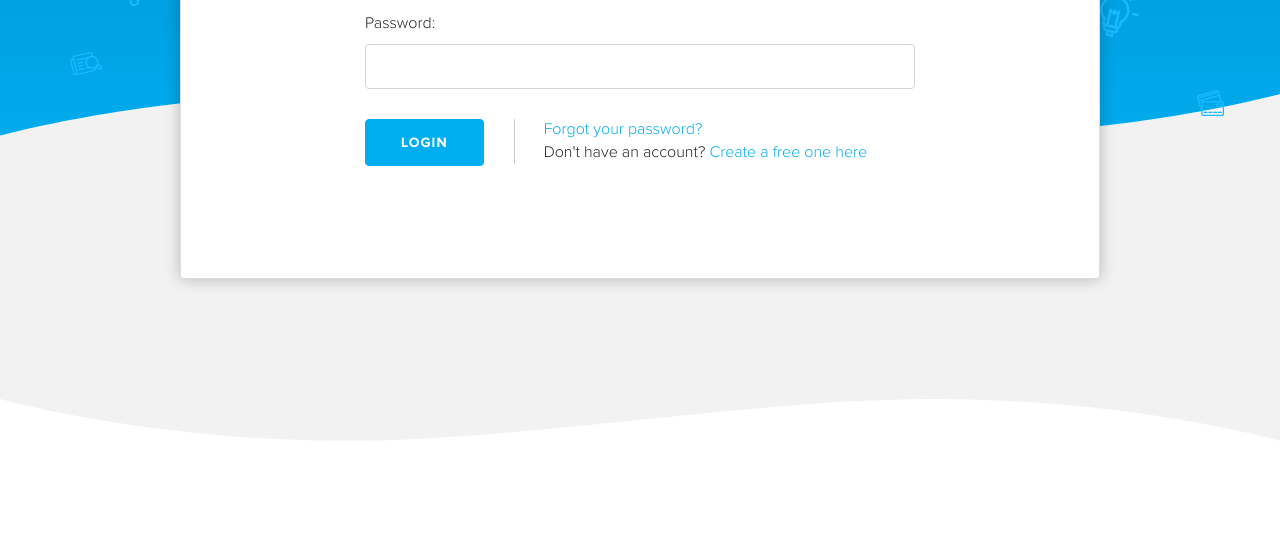
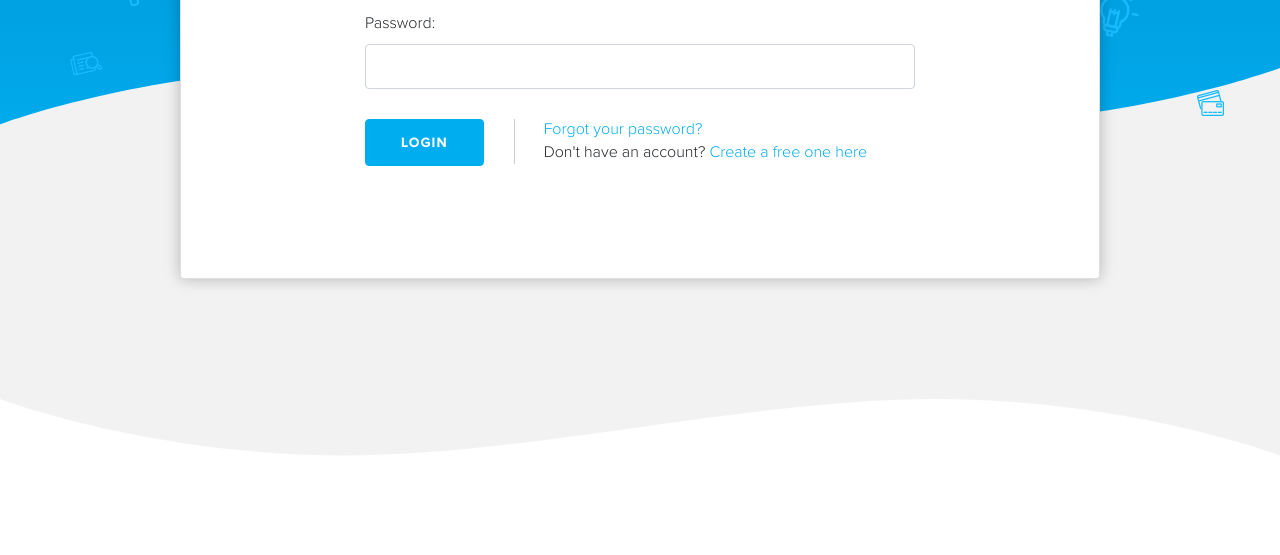
Before and after one commit to jayakornk/pronto-world, a website: page my-account.html in a window 1280 px wide. Shown: the part 497-1052 px from the top of the page. Drawn offline with Linux system fonts and the light colour scheme.

Commit message:
update svg attribute to support firefox

```diff
--- a/my-account.html
+++ b/my-account.html
@@ -41,7 +41,7 @@
           </div>
         </div>
       </div>
-      <svg xmlns="http://www.w3.org/2000/svg" viewBox="0 0 786.67 45.48">
+      <svg xmlns="http://www.w3.org/2000/svg" viewBox="0 0 786.67 45.48" width="100%" height="100px" preserveAspectRatio="none">
         <defs>
           <style>
             .grey-curve {
@@ -62,7 +62,7 @@
       <div class="container">
         <div class="row">
           <div class="col-10 offset-1">
-            <div class="card">
+            <div class="card card-custom">
               <form action="/" method="get">
                 <div class="form-group">
                   <label for="emailInput">Email:</label>
@@ -86,7 +86,7 @@
     <!-- Footer -->
     <footer id="footer">
       <div class="white-curve-bottom-svg">
-        <svg xmlns="http://www.w3.org/2000/svg" viewBox="0 0 786.67 45.48">
+          <svg xmlns="http://www.w3.org/2000/svg" viewBox="0 0 786.67 45.48" width="100%" height="100px" preserveAspectRatio="none">
           <defs>
             <style>
               .white-curve-bottom {
```
